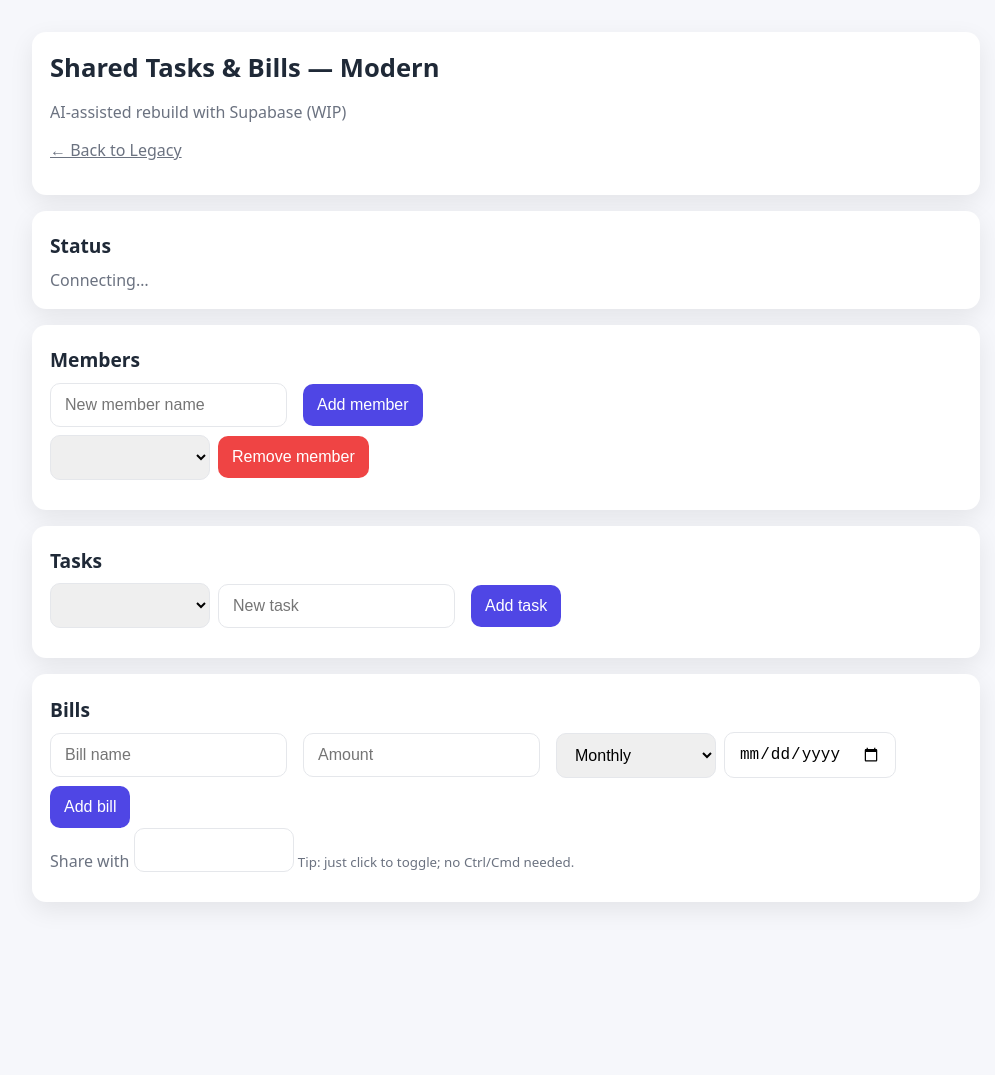
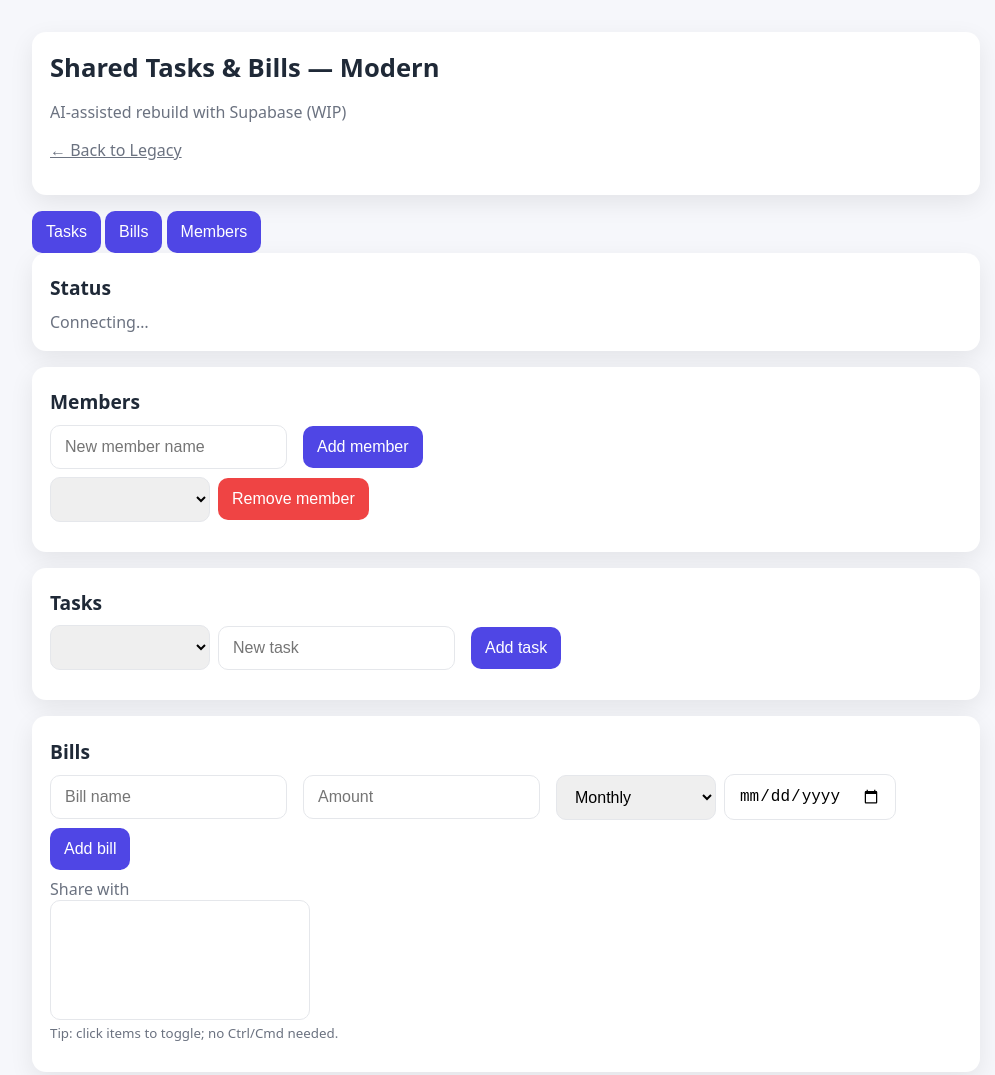
Before and after one commit to IrishDec/tasks-and-bills-ai-upgrade, a plain HTML site: page docs/modern/index.html in a window 1280 px wide. Shown: the whole page, without its empty margins (134-1129 px from the left). Before the commit the page ends 934 px from the top, so only its background shows below. Drawn offline with Linux system fonts and the light colour scheme; a script that the page names is missing.

Commit message:
Update index.html

```diff
--- a/docs/modern/index.html
+++ b/docs/modern/index.html
@@ -8,32 +8,45 @@
 </head>
 <body>
   <div class="wrap">
-<div class="card">
+
+    <!-- Title / hero -->
+    <div class="card" id="card-hero">
       <h1>Shared Tasks & Bills — Modern</h1>
       <p class="subtle">AI-assisted rebuild with Supabase (WIP)</p>
       <p><a href="../index.html" class="subtle">← Back to Legacy</a></p>
     </div>
 
-<div class="card">
+    <!-- Simple nav -->
+    <nav class="mod-nav">
+      <button data-card="card-tasks">Tasks</button>
+      <button data-card="card-bills">Bills</button>
+      <button data-card="card-members">Members</button>
+    </nav>
+
+    <!-- Status -->
+    <div class="card" id="card-status">
       <h2>Status</h2>
       <div id="status" class="subtle">Connecting…</div>
     </div>
 
-<div class="card">
+    <!-- Members -->
+    <div class="card" id="card-members">
       <h2>Members</h2>
       <form id="addProfileForm" class="row" style="gap:8px;align-items:center">
         <input id="profileName" placeholder="New member name" />
         <button type="submit">Add member</button>
       </form>
+
       <div class="row" style="gap:8px;align-items:center;margin-top:8px">
         <select id="removeProfileSel" title="Select member to remove"></select>
         <button id="removeProfileBtn" class="danger" type="button">Remove member</button>
       </div>
+
       <ul id="profilesList"></ul>
     </div>
 
-<!-- Tasks card -->
-<div class="card">
+    <!-- Tasks -->
+    <div class="card" id="card-tasks">
       <h2>Tasks</h2>
       <form id="addTaskForm" class="row" style="gap:8px;align-items:center">
         <select id="taskProfile" title="Assign to member"></select>
@@ -43,30 +56,28 @@
       <ul id="tasksList"></ul>
     </div>
 
-<!-- Bills card -->
-<div class="card">
+    <!-- Bills -->
+    <div class="card" id="card-bills">
       <h2>Bills</h2>
       <form id="addBillForm" class="row" style="gap:8px;align-items:center">
         <input id="billName" placeholder="Bill name" />
         <input id="billAmount" type="number" min="0" step="0.01" placeholder="Amount" />
-    <select id="billFreq">
+        <select id="billFreq" title="Frequency">
           <option value="monthly">Monthly</option>
           <option value="weekly">Weekly</option>
         </select>
         <input id="billStart" type="date" title="Start date" />
         <button type="submit">Add bill</button>
       </form>
-<label class="subtle">Share with</label>
-<select id="billMembersSel" multiple size="1"></select>
-<small class="subtle">Tip: just click to toggle; no Ctrl/Cmd needed.</small>
 
-
+      <label class="subtle" for="billMembersSel" style="display:block;margin-top:8px">Share with</label>
+      <select id="billMembersSel" multiple size="6" style="min-width:260px;height:120px"></select>
+      <small class="subtle" style="display:block;margin-top:4px">Tip: click items to toggle; no Ctrl/Cmd needed.</small>
 
       <ul id="billList"></ul>
     </div>
 
-
-  </div>  <!-- end .wrap -->
+  </div>
 
   <script type="module" src="./modern.js"></script>
 </body>
```
Lines whose indentation alone changed are shown as unchanged.
